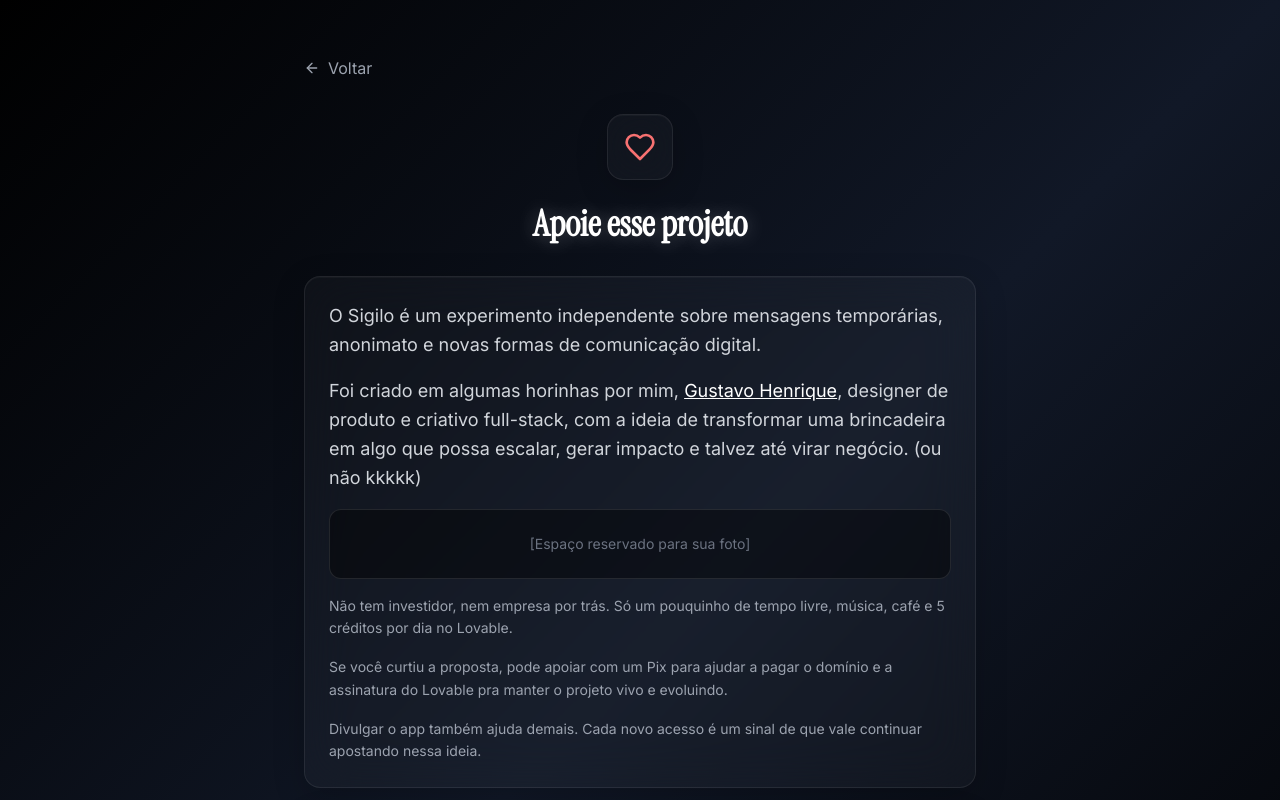
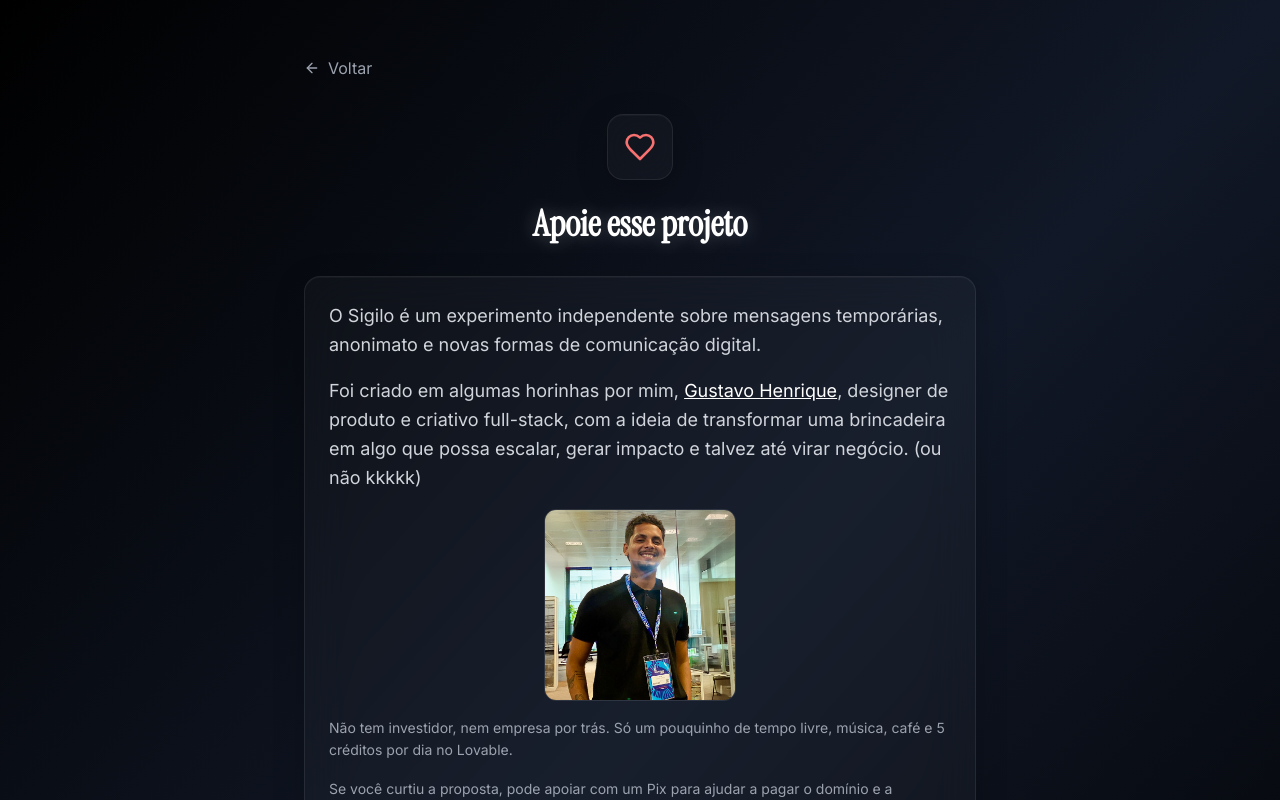
Before and after one commit to gustavohenriquepss/sigilo-cc, a React (Vite) app: page /support in a window 1280 px wide. Shown: the top 800 px of the page. Built offline with nearby package versions, Linux system fonts and the light colour scheme.

Commit message:
Add photo to support page
Use the provided photo in the "about me" section of the support page.

```diff
--- a/src/pages/Support.tsx
+++ b/src/pages/Support.tsx
@@ -93,11 +93,13 @@ const Support = () => {
               </a>, designer de produto e criativo full-stack, com a ideia de transformar uma brincadeira em algo que possa escalar, gerar impacto e talvez até virar negócio. (ou não kkkkk)
             </p>
 
-            {/* Photo placeholder */}
-            <div className="bg-black/40 rounded-xl p-6 border border-white/10 text-center">
-              <p className="text-gray-500 font-inter text-sm">
-                [Espaço reservado para sua foto]
-              </p>
+            {/* Photo */}
+            <div className="flex justify-center my-6">
+              <img
+                src="/lovable-uploads/0ebe366d-86a0-448f-b6f4-c391d29268a9.png"
+                alt="Gustavo Henrique"
+                className="w-48 h-48 object-cover rounded-xl border border-white/10"
+              />
             </div>
 
             <p className="text-gray-400 font-inter text-sm leading-relaxed">
```
Also changed, not shown: public/lovable-uploads/0ebe366d-86a0-448f-b6f4-c391d29268a9.png (added).
